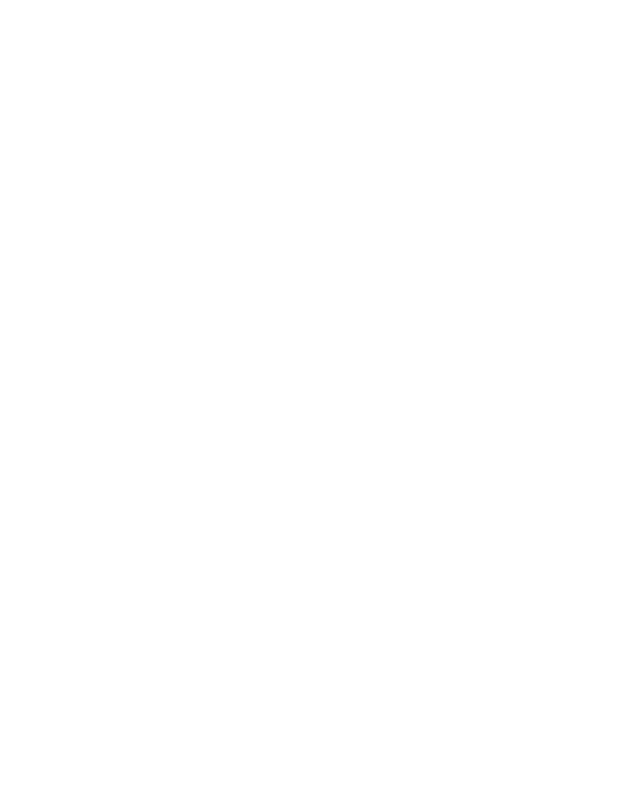
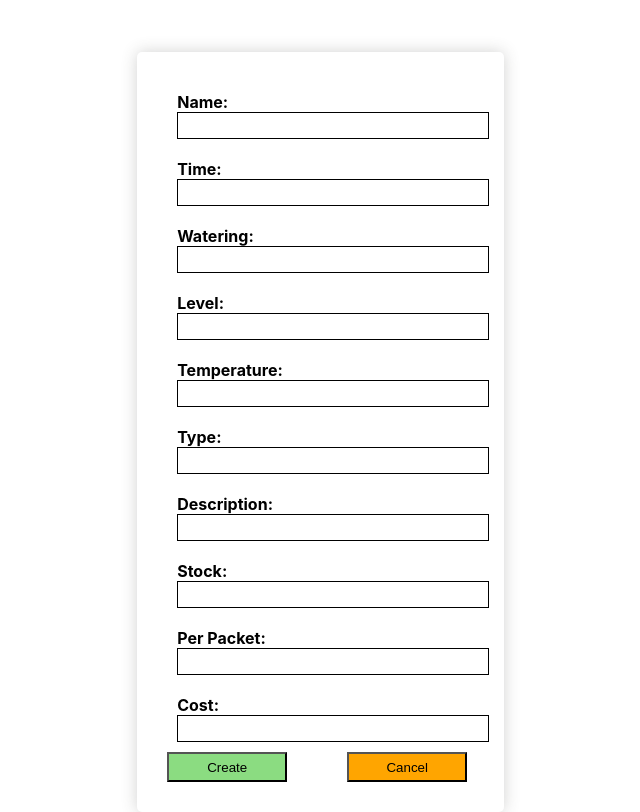
Before and after one commit to pavanamajala/Online-Plant-Nursery, a React (Create React App) app in the folder plantnursery/: page /seed/create in a window 1280 px wide. Before the commit this address had no page. Shown: the whole page, without its empty margins (298-938 px from the left). Built offline with nearby package versions, Linux system fonts and the light colour scheme.

Commit message:
put post delete get working

```diff
--- a/plantnursery/src/App.js
+++ b/plantnursery/src/App.js
@@ -1,5 +1,6 @@
 
 import { BrowserRouter, Route, Routes } from "react-router-dom";
+import CreateEditSeed from "./seed/CreateEditSeed";
 import ViewSeed from './seed/ViewSeed';
 
 function App() {
@@ -7,7 +8,9 @@
     <div className="App">
       <BrowserRouter>
         <Routes>
-          <Route path='/seed' Component={ViewSeed}/>
+          <Route path='/seed/view' Component={ViewSeed}/>
+          <Route path='/seed/create' Component={CreateEditSeed}/>
+          <Route path='/seed/edit/:seedId' Component={CreateEditSeed}/>
         </Routes>
       </BrowserRouter>
     </div>
--- /dev/null
+++ b/plantnursery/src/seed/CreateEditSeed.jsx
@@ -0,0 +1,69 @@
+import React, { useEffect, useState } from 'react'
+import { useNavigate, useParams } from 'react-router-dom';
+import axios from "axios";
+import inputfields from './constant'
+
+const CreateEditSeed = () => {
+
+    const navigate = useNavigate();
+    const { seedId } = useParams();
+    const [input, setInput] = useState({
+        "seedId": 0,
+        "commonName": "",
+        "bloomTime": "",
+        "watering": "",
+        "difficultyLevel": "",
+        "temperature": "",
+        "typeOfSeed": "",
+        "seedDescription": "",
+        "seedsStock": null,
+        "seedsCost": null,
+        "seedsPerPacket": null
+    });
+
+    const onInputChange = (e) => {
+        setInput({ ...input, [e.target.id]: e.target.value })
+    }
+
+    const handleSubmit = async () => {
+        if (seedId) {
+            await axios.put('http://localhost:8080/api/seed', input);
+            alert('updated successfully');
+            navigate('/seed/view')
+        } else {
+            await axios.post('http://localhost:8080/api/seed', input);
+            alert('created successfully');
+            navigate('/seed/view')
+        }
+    }
+
+    const editSeed = async () => {
+        const seeds = await axios.get(`http://localhost:8080/api/seed/${seedId}`);
+        setInput(seeds.data);
+    }
+
+    useEffect(() => {
+        if (seedId) {
+            editSeed();
+        }
+    }, [])
+
+    console.log(input);
+    console.log(seedId);
+    return (
+        <div style={{ padding: '30px', width: '24%', position: 'relative', left: '34%', top: '52px', borderRadius: '5px', boxShadow: '0px 0px 16px #4443403D'  }}>
+            {inputfields.map((data) => (
+                <div style={{ padding: '10px' }}>
+                    <div style={{ fontWeight: 'bold' }}>{data.label}:</div>
+                    <input style={{ width: '300px', padding: '5px', border: '1px solid' }} type={data.type} id={data.id} onChange={onInputChange} value={input[data.id]} />
+                </div>
+            ))}
+            <div style={{width: '300px', display: 'flex', justifyContent: 'space-between'}}>
+                <button style={{width: '40%', height:'30px', backgroundColor: '#8bdc81'}} onClick={handleSubmit}>{seedId ? "Update" : "Create"}</button>
+                <button style={{width: '40%', height:'30px', backgroundColor: 'orange'}} onClick={() => navigate('/seed/view')}>Cancel</button>
+            </div>
+        </div>
+    )
+}
+
+export default CreateEditSeed;
--- a/plantnursery/src/seed/ViewSeed.jsx
+++ b/plantnursery/src/seed/ViewSeed.jsx
@@ -1,28 +1,33 @@
 import React, { useEffect, useState } from 'react'
+import { useNavigate, Link } from 'react-router-dom';
 import axios from "axios";
 
 const ViewSeed = () => {
 
+    const navigate = useNavigate();
     const [seeds, setSeeds] = useState([]);
-    // let orders = [];
-
 
     const getSeeds = async () => {
         const allData = await axios.get('http://localhost:8080/api/seed');
         setSeeds(allData.data)
     }
 
+    const deleteSeed = async (id) => {
+        let status = await axios.delete(`http://localhost:8080/api/seed/${id}`)
+        console.log(status);
+        alert('deleted successfully');
+        getSeeds();
+    }
+
     useEffect(() => {
         getSeeds();
     }, [])
 
-    console.log(seeds)
-
     return (
-        <div style={{ padding: '50px', width: '80%', }}>
-            <table style={{ width: '90%', borderRadius: '5px', boxShadow: '0px 0px 16px #4443403D' }}>
+        <div style={{ padding: '50px'}}>
+            <table style={{ width: '100%', borderRadius: '5px', boxShadow: '0px 0px 16px #4443403D' }}>
                 <thead>
-                    <tr>
+                    <tr style={{ fontWeight: 'bold' }}>
                         <td>SL.No</td>
                         <td>Name</td>
                         <td>Time</td>
@@ -32,24 +37,29 @@
                         <td>Watering</td>
                         <td>Description</td>
                         <td>Cost</td>
+                        <td>Actions</td>
                     </tr>
                 </thead>
                 <tbody>
-                    {seeds.some((data, index) => {
+                    {seeds.map((data, index) => (
                         <tr key={index}>
-                            <td key={index}>{data?.seedId}</td>
-                            <td key={index}>{data?.commonName}</td>
-                            <td key={index}>{data?.bloomTime}</td>
-                            <td key={index}>{data?.difficultyLevel}</td>
-                            <td key={index}>{data?.temperature}</td>
-                            <td key={index}>{data?.typeOfSeed}</td>
-                            <td key={index}>{data?.watering}</td>
-                            <td key={index}>{data?.seedDescription}</td>
-                            <td key={index}>{data?.seedsCost}</td>
+                            <td >{index + 1}</td>
+                            <td >{data?.commonName}</td>
+                            <td >{data?.bloomTime}</td>
+                            <td >{data?.difficultyLevel}</td>
+                            <td >{data?.temperature}</td>
+                            <td >{data?.typeOfSeed}</td>
+                            <td >{data?.watering}</td>
+                            <td >{data?.seedDescription}</td>
+                            <td >{data?.seedsCost}</td>
+                            <td><Link to={`/seed/edit/${data?.seedId}`} >Edit</Link>&nbsp;&nbsp;
+                                <button style={{ backgroundColor: 'red' }} onClick={() => deleteSeed(data?.seedId)}>delete</button>
+                            </td>
                         </tr>
-                    })}
+                    ))}
                 </tbody>
             </table>
+            <button style={{width: '40%', marginLeft: '25%', marginTop: '20px', height:'30px', backgroundColor: '#8bdc81'}} onClick={() => navigate('/seed/create')}>Create</button>
         </div>
     )
 }
--- /dev/null
+++ b/plantnursery/src/seed/constant.js
@@ -0,0 +1,54 @@
+const inputfields = [
+    {
+        label: "Name",
+        type: "text",
+        id: "commonName"
+    },
+    {
+        label: "Time",
+        type: "text",
+        id: "bloomTime"
+    },
+    {
+        label: "Watering",
+        type: "text",
+        id: "watering"
+    },
+    {
+        label: "Level",
+        type: "text",
+        id: "difficultyLevel"
+    },
+    {
+        label: "Temperature",
+        type: "text",
+        id: "temperature"
+    },
+    {
+        label: "Type",
+        type: "text",
+        id: "typeOfSeed",
+    },
+    {
+        label: "Description",
+        type: "text",
+        id: "seedDescription"
+    },
+    {
+        label: "Stock",
+        type: "number",
+        id: "seedsStock"
+    },
+    {
+        label: "Per Packet",
+        type: "number",
+        id: "seedsPerPacket"
+    },
+    {
+        label: "Cost",
+        type: "number",
+        id: "seedsCost"
+    },
+]
+
+export default inputfields;
```
Also changed, not shown: 2 other files (tests, documents, lock files or other folders).
